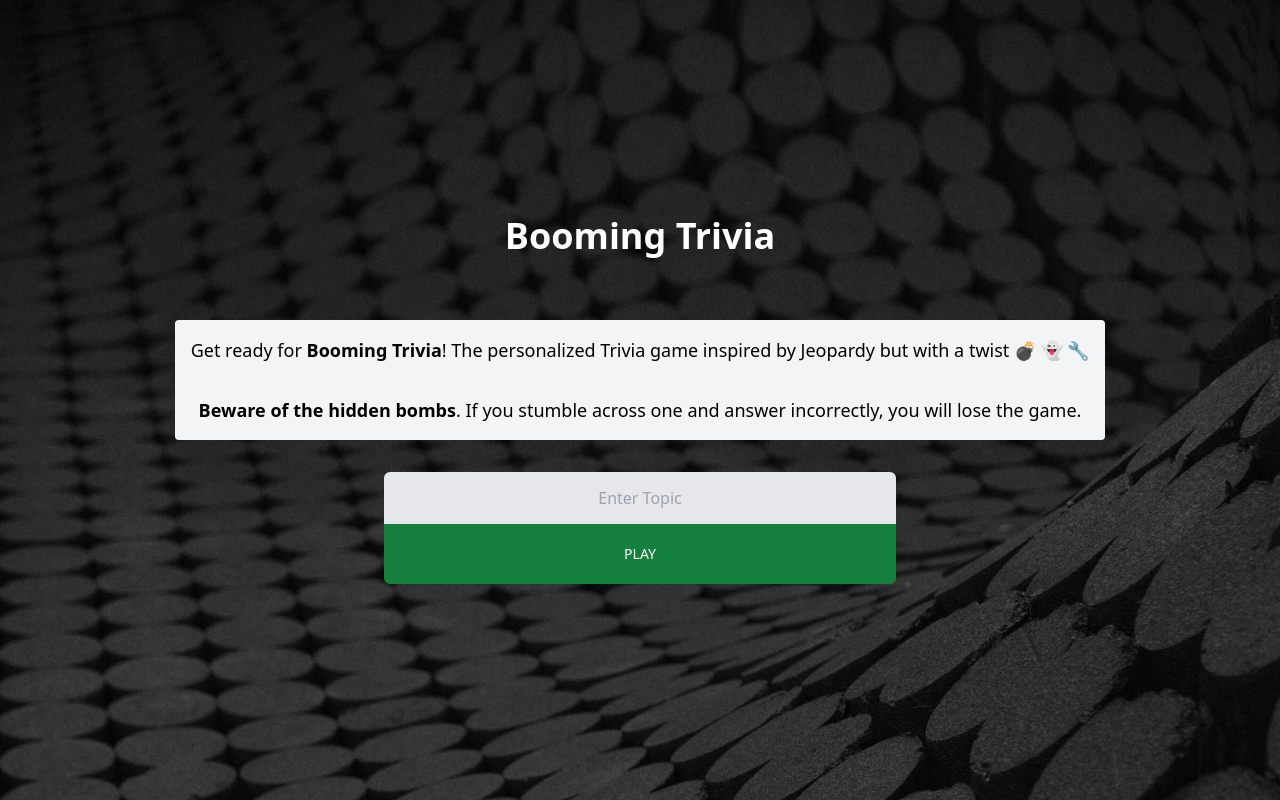
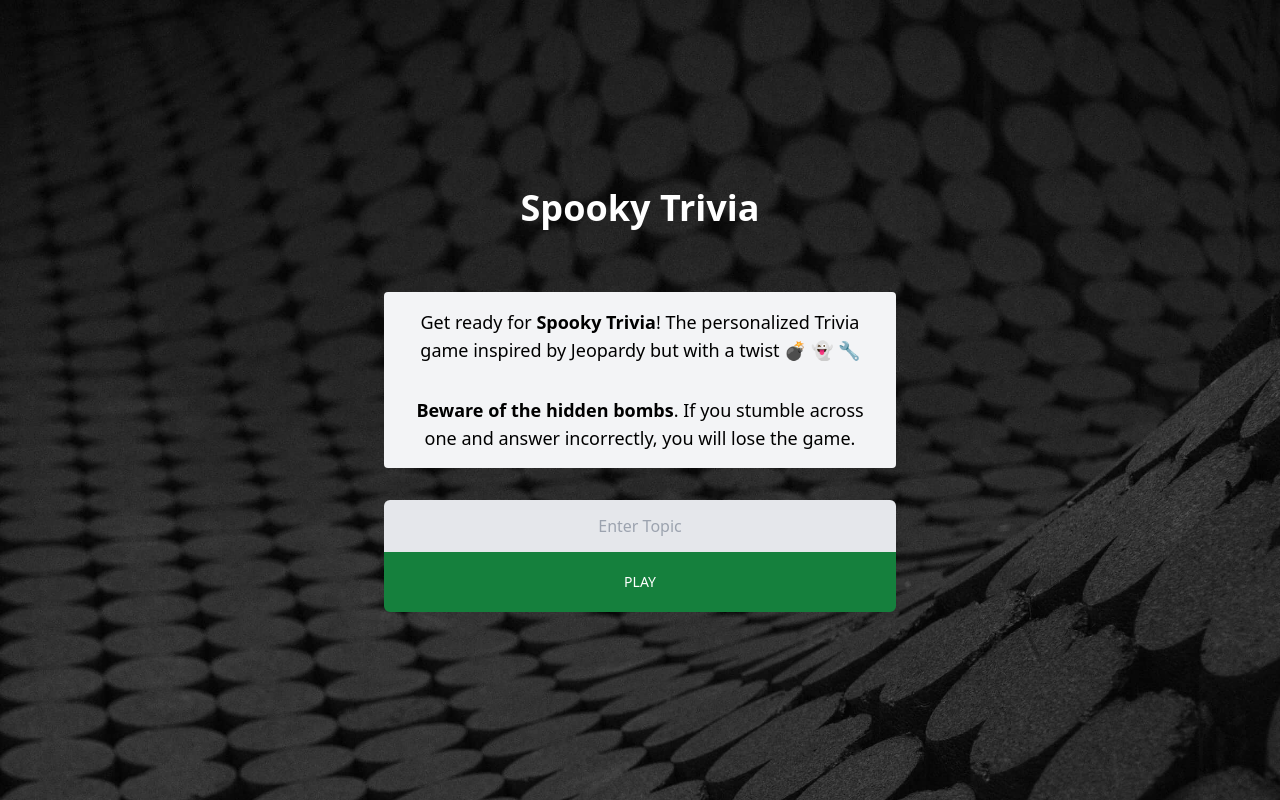
Before and after one commit to iHaroon29/Bomber-Trivia, a React (Vite) app: page / in a window 1280 px wide. Built offline with nearby package versions, Linux system fonts and the light colour scheme; no server answers.

Commit message:
Added score tracker

```diff
--- a/src/App.jsx
+++ b/src/App.jsx
@@ -25,6 +25,7 @@ export default function App() {
       <GlobalPlayerContext.Provider
         value={{
           playerScore,
+          setPlayerScore,
           bombs,
           mysteryBoxes,
           bombDiffusers,
--- a/src/components/JeopardyPage/JeopardyPage.css
+++ b/src/components/JeopardyPage/JeopardyPage.css
@@ -0,0 +1,4 @@
+.category-heading2 {
+    min-height: 72px;
+    padding: 16px 0;
+}
--- a/src/components/JeopardyPage/JeopardyPage.jsx
+++ b/src/components/JeopardyPage/JeopardyPage.jsx
@@ -7,6 +7,7 @@ const JeopardyPage = (props) => {
   const navigate = useNavigate()
   const quizDataString = useContext(QuizDataContext)
   const quizData = JSON.parse(quizDataString.trim())
+  const { playerScore, setPlayerScore } = useContext(GlobalPlayerContext);
 
   useEffect(() => {}, [quizData])
 
@@ -33,8 +34,8 @@ const JeopardyPage = (props) => {
       <h1 className='text-center py-6 font-bold text-3xl text-white'>Personalized Trivia</h1>
       <div className='bg-black py-1'>
         <div className='flex flex-col justify-center text-white'>
-          <h2 className='text-center'>xx</h2>
-          <h2 className='text-center'>xx</h2>
+          <h2 className='text-center py-3'>Score: {playerScore} | Bombs: {} | Diffusers: {} </h2>
+          {/* <h2 className='text-center'>xx</h2> */}
         </div>
       </div>
       <div className='grid grid-cols-2 gap-4 px-4'>
--- a/src/components/QuizPage/QuizPage.jsx
+++ b/src/components/QuizPage/QuizPage.jsx
@@ -1,14 +1,19 @@
-import React, { useState, useEffect } from 'react'
+import React, { useState, useEffect, useContext } from 'react'
 import { useLocation } from 'react-router-dom'
 import { useNavigate } from 'react-router-dom'
+import { GlobalPlayerContext, QuizDataContext } from '../../utils/app_context'
 
-const QuizPage = ({ setPlayerScore }) => {
+const QuizPage = () => {
   const selectedQuestion = useLocation().state
   const [selectedAnswer, setSelectedAnswer] = useState(null)
   const [message, setMessage] = useState(null)
   const navigate = useNavigate()
   const [disabled, setDisabled] = useState(false);
   const [selected, setSelected] = useState(false);
+  const { playerScore, setPlayerScore } = useContext(GlobalPlayerContext);
+
+  const quizDataString = useContext(QuizDataContext)
+  const quizData = JSON.parse(quizDataString.trim())
 
   useEffect(() => {
     console.log(selectedQuestion)
@@ -19,9 +24,8 @@ const QuizPage = ({ setPlayerScore }) => {
     setDisabled(true);
     setSelected(true);
     if (answer === selectedQuestion.questionData.Answer) {
-      setPlayerScore(
-        (prev) => prev + getPointValue(selectedQuestion.difficulty)
-      )
+      const pointValue = getPointValue(selectedQuestion.difficulty);
+      setPlayerScore((prevScore) => prevScore + pointValue);
       setMessage('Correct!')
     } else {
       setMessage('Incorrect!')
@@ -44,6 +48,10 @@ const QuizPage = ({ setPlayerScore }) => {
         return ''
     }
   }
+
+  useEffect(() => {
+    console.log('Player score:', playerScore)
+  }, [playerScore])
 
   return (
     <div>
--- a/src/components/StartPage/StartPage.css
+++ b/src/components/StartPage/StartPage.css
@@ -16,3 +16,5 @@
         transform: rotate(360deg);
     }
 }
+
+.container-width {max-width:512px}
--- a/src/components/StartPage/StartPage.jsx
+++ b/src/components/StartPage/StartPage.jsx
@@ -25,7 +25,7 @@ const StartPage = (props) => {
 
     try {
       const response = await postData('/completions', {
-        prompt: `Please remember, I only want 1 and only 1 json object in your reply, only a json object, no other descriptive text. Make sure the json structure is category, then difficulty, with the first letters capitalized for the JSON keys, and the amount of text provided is minimal. Create a quiz with multiple choice answers for ${inputRef.current?.value}. Generate 2 quiz categories for ${inputRef.current?.value} with 3 levels of difficulty from easiest to hardest, and 3 questions per category, for a total of 6 questions. Return the quiz data in JSON format. The JSON object should have 1 object per category, with 3 questions per category where the difficulty is easy, medium, and hard. The categories should be named appropriate bubble title names. Each question should have a "Question" field, a "MultipleChoice" field with an array of 4 possible answers, and an "Answer" field with the correct answer. Make sure the categories are named properly. Make sure it's only a JSON object that you return, with no other text or fluff. Make sure you respond with 1 and only 1 json object. Please make sure that 100% of the time, you respond with 1 and only 1 json object, so that I can consume this JSON in my frontend app with no risks of errors. Please remember, I only want 1 and only 1 json object in your reply, only a json object, no other descriptive text.`,
+        prompt: `Please remember, I only want 1 and only 1 json object in your reply, only a json object, no other descriptive text. Make sure you always give me 2 categories, sometimes you give me 1, please make sure to ONLY give me 2 categories. Make sure the json structure is category, then difficulty, with the first letters capitalized for the JSON keys, and the amount of text provided is minimal. Create a quiz with multiple choice answers for ${inputRef.current?.value}. Generate 2 quiz categories for ${inputRef.current?.value} with 3 levels of difficulty from easiest to hardest, and 3 questions per category, for a total of 6 questions. Return the quiz data in JSON format. The JSON object should have 1 object per category, with 3 questions per category where the difficulty is easy, medium, and hard. The categories should be named appropriate bubble title names. Each question should have a "Question" field, a "MultipleChoice" field with an array of 4 possible answers, and an "Answer" field with the correct answer. Make sure the categories are named properly. Make sure it's only a JSON object that you return, with no other text or fluff. Make sure you respond with 1 and only 1 json object. Please make sure that 100% of the time, you respond with 1 and only 1 json object, so that I can consume this JSON in my frontend app with no risks of errors. Please remember, I only want 1 and only 1 json object in your reply, only a json object, no other descriptive text.`,
         max_tokens: 2056,
         model: 'text-davinci-003',
       })
@@ -47,10 +47,10 @@ const StartPage = (props) => {
 
   return (
     <div className='flex flex-col h-screen justify-center items-center p-8'>
-      <h1 className='text-4xl font-bold text-center mb-16 text-white'>Booming Trivia</h1>
-      <div className='bg-gray-100 rounded mb-8 p-4'>
+      <h1 className='text-4xl font-bold text-center mb-16 text-white'>Spooky Trivia</h1>
+      <div className='bg-gray-100 rounded mb-8 p-4 container-width'>
         <h2 className='text-lg text-center'>
-          Get ready for <strong>Booming Trivia</strong>! The personalized Trivia game inspired by Jeopardy but with a
+          Get ready for <strong>Spooky Trivia</strong>! The personalized Trivia game inspired by Jeopardy but with a
           twist 💣 👻 🔧
         </h2>
       {/* </div> */}
```
